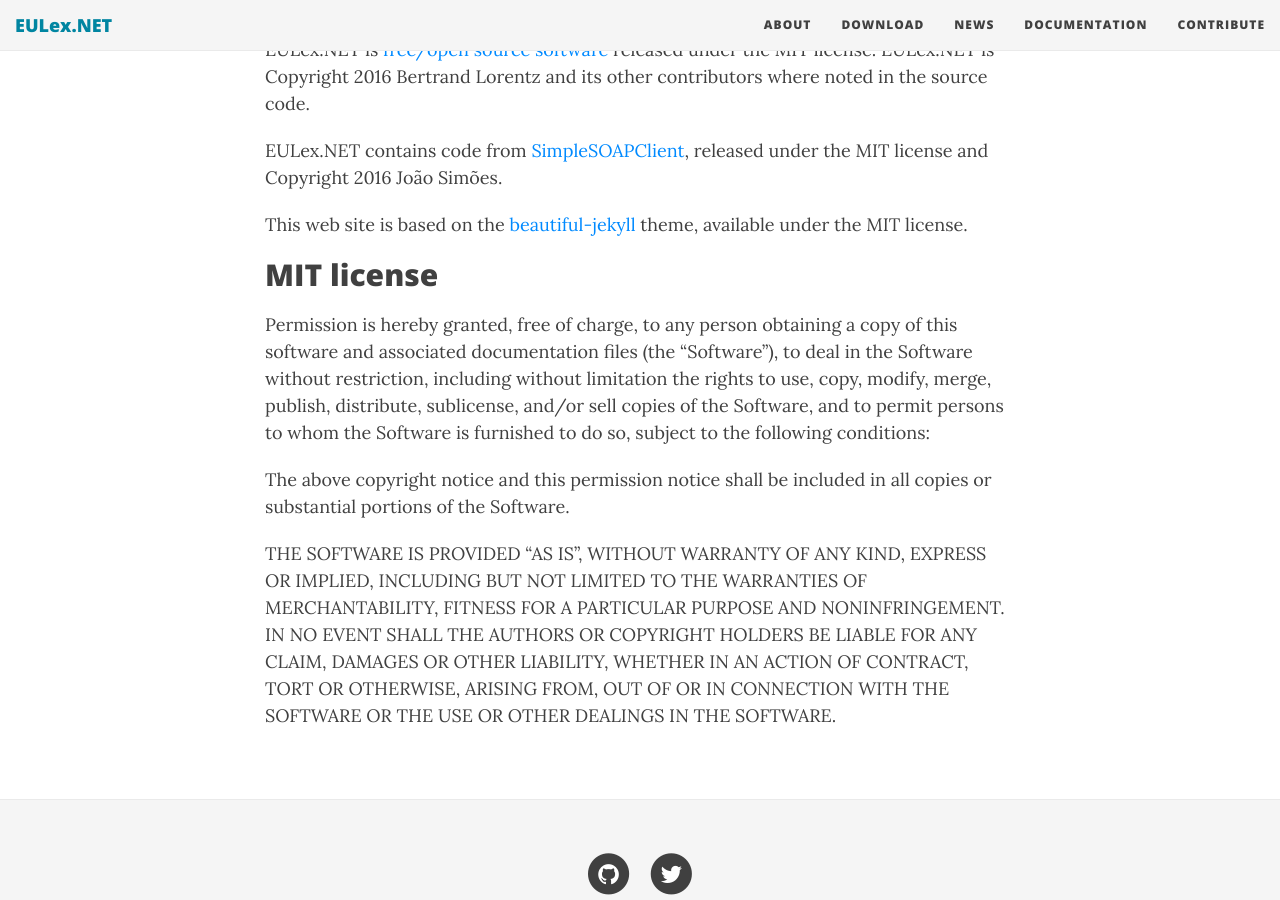
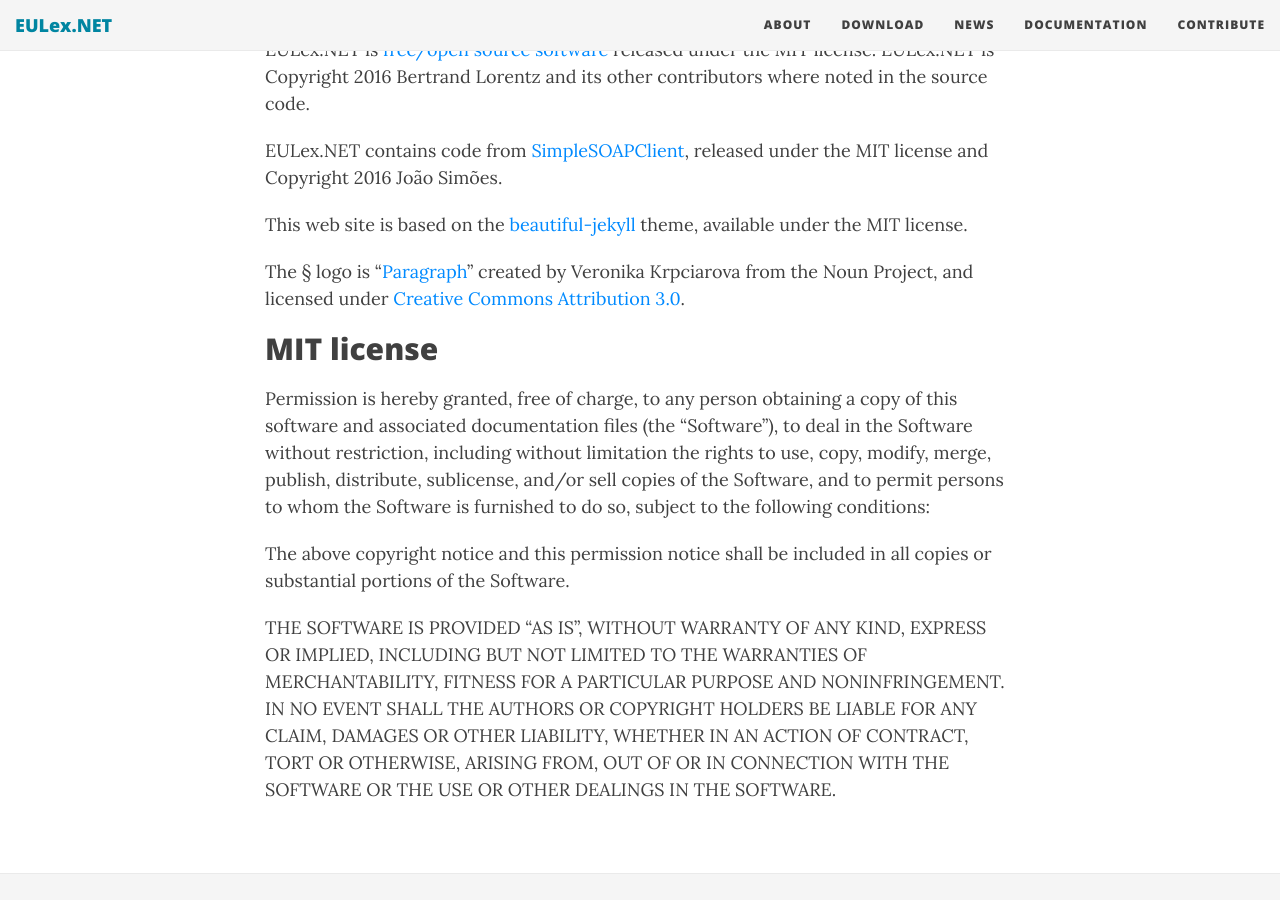
Before and after one commit to EULexNET/EULexNET.github.io, a Jekyll site: the page built from about/index.md, in a window 1280 px wide and 900 px high, scrolled down 634 px. Built offline with Jekyll 4.4.1, drawn with Linux system fonts in a browser that asks for light colours; nearby versions of some CDN libraries.

Commit message:
Add project logo and use it in header and favicon
Also add credits for the logo in the "about" page.

```diff
--- a/_config.yml
+++ b/_config.yml
@@ -21,7 +21,7 @@
 
 # Image to show in the navigation bar - image must be a square (width = height)
 # Remove this parameter if you don't want an image in the navbar
-avatar: "/images/avatar-icon.png"
+avatar: "/images/eulex-icon-white.png"
 
 # --- Footer options --- #
 
--- a/_includes/head.html
+++ b/_includes/head.html
@@ -4,6 +4,7 @@
   <meta name="viewport" content="width=device-width, initial-scale=1.0, maximum-scale=1.0">
 
   <link rel="alternate" type="application/rss+xml" title="{{ site.title }} - {{ site.description }}" href="{{ site.baseurl }}/feed.xml" />
+  <link rel="shortcut icon" href="/images/favicon.ico" />
 
   {% if layout.common-ext-css %}
     {% for css in layout.common-ext-css %}
--- a/about/index.md
+++ b/about/index.md
@@ -26,6 +26,8 @@
 This web site is based on the [beautiful-jekyll](http://deanattali.com/beautiful-jekyll/) theme,
 available under the MIT license.
 
+The § logo is "[Paragraph](https://thenounproject.com/term/paragraph/379690/)" created by Veronika Krpciarova from the Noun Project, and licensed under [Creative Commons Attribution 3.0](http://creativecommons.org/licenses/by/3.0/us/).
+
 ## MIT license
 
 Permission is hereby granted, free of charge, to any person obtaining a copy
```
Also changed, not shown: images/eulex-icon-white.png (added), images/favicon.ico (added).
